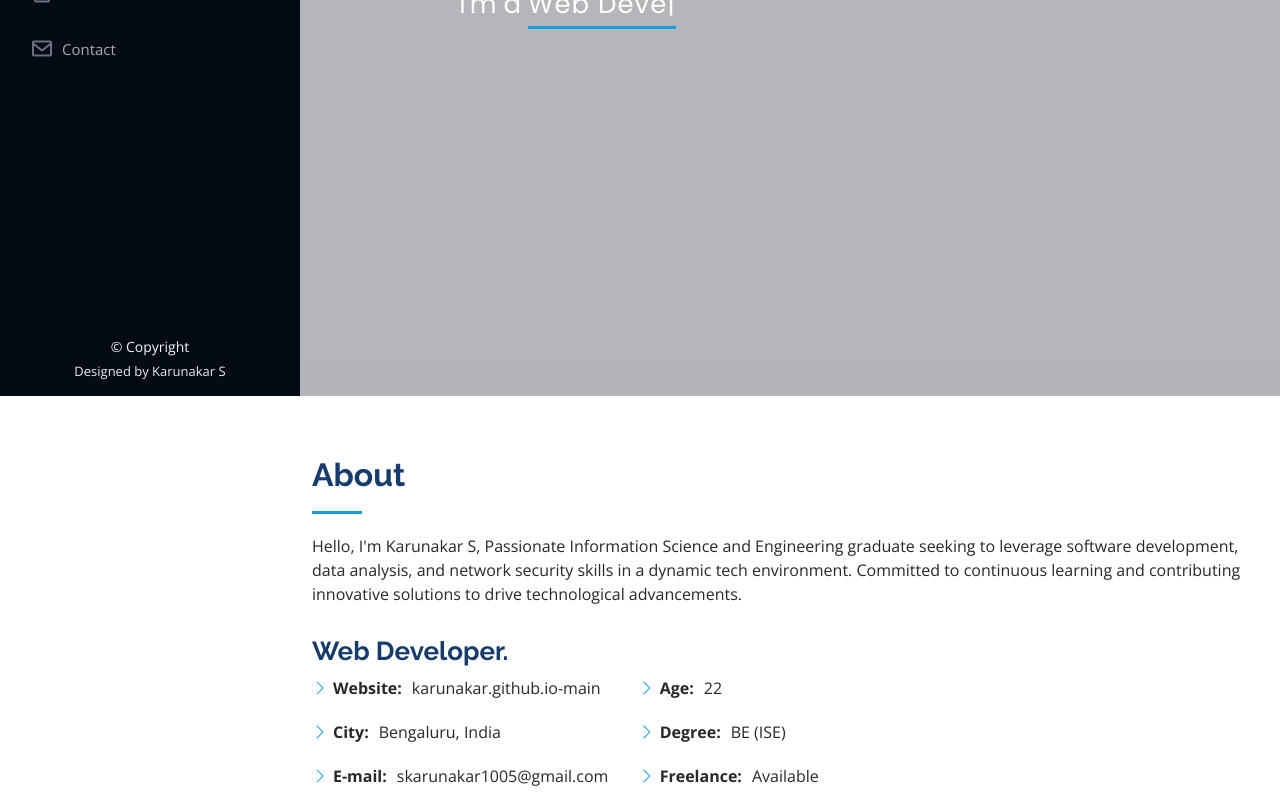
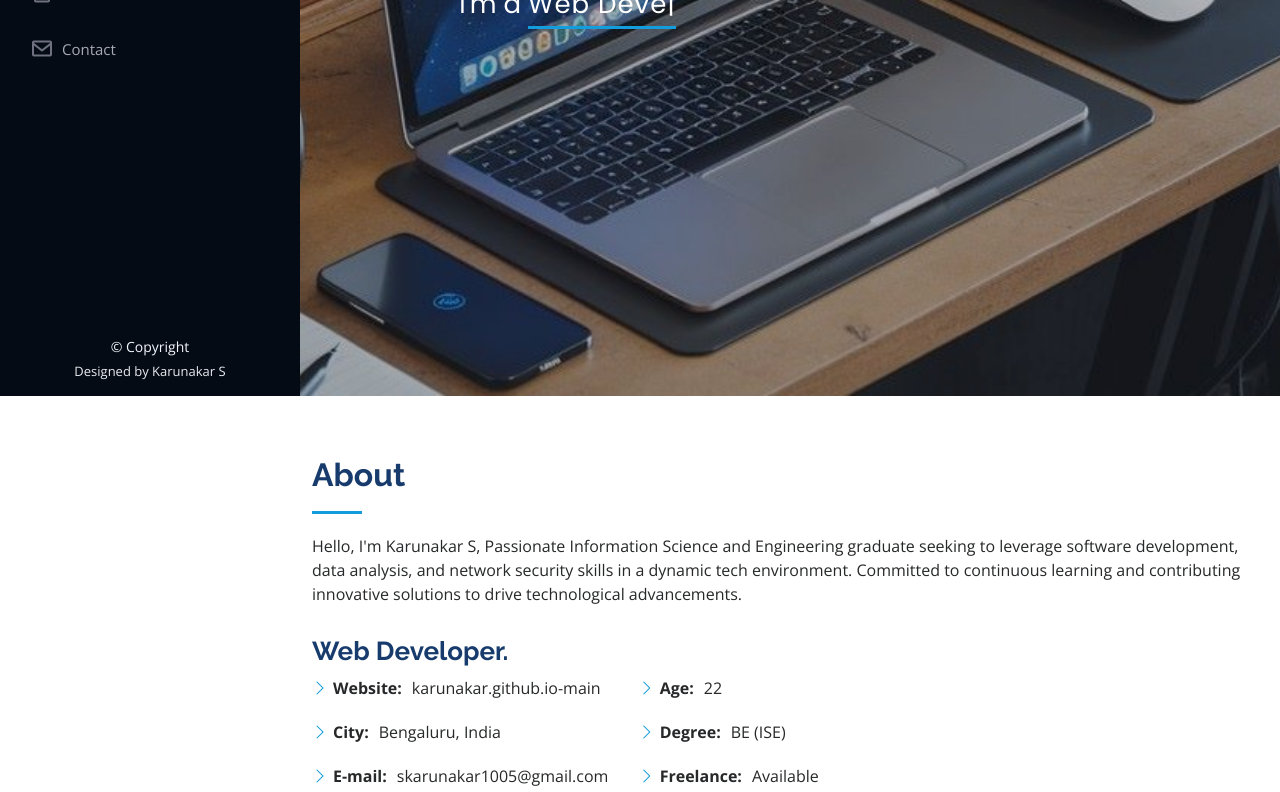
Before and after one commit to Karna0005/My-Resume, a plain HTML site: page index.html in a window 1280 px wide. Shown: the part 404-1196 px from the top of the page. Drawn offline with nearby package versions, Linux system fonts and the light colour scheme.

Commit message:
Update style.css

```diff
--- a/assets/css/style.css
+++ b/assets/css/style.css
@@ -229,7 +229,7 @@ h6 {
 #hero {
   width: 100%;
   height: 100vh;
-  background: url("../img/hero.jpeg") top center;
+  background: url("../img/hero.jpg") top center;
   background-size: cover;
 }
 
```
